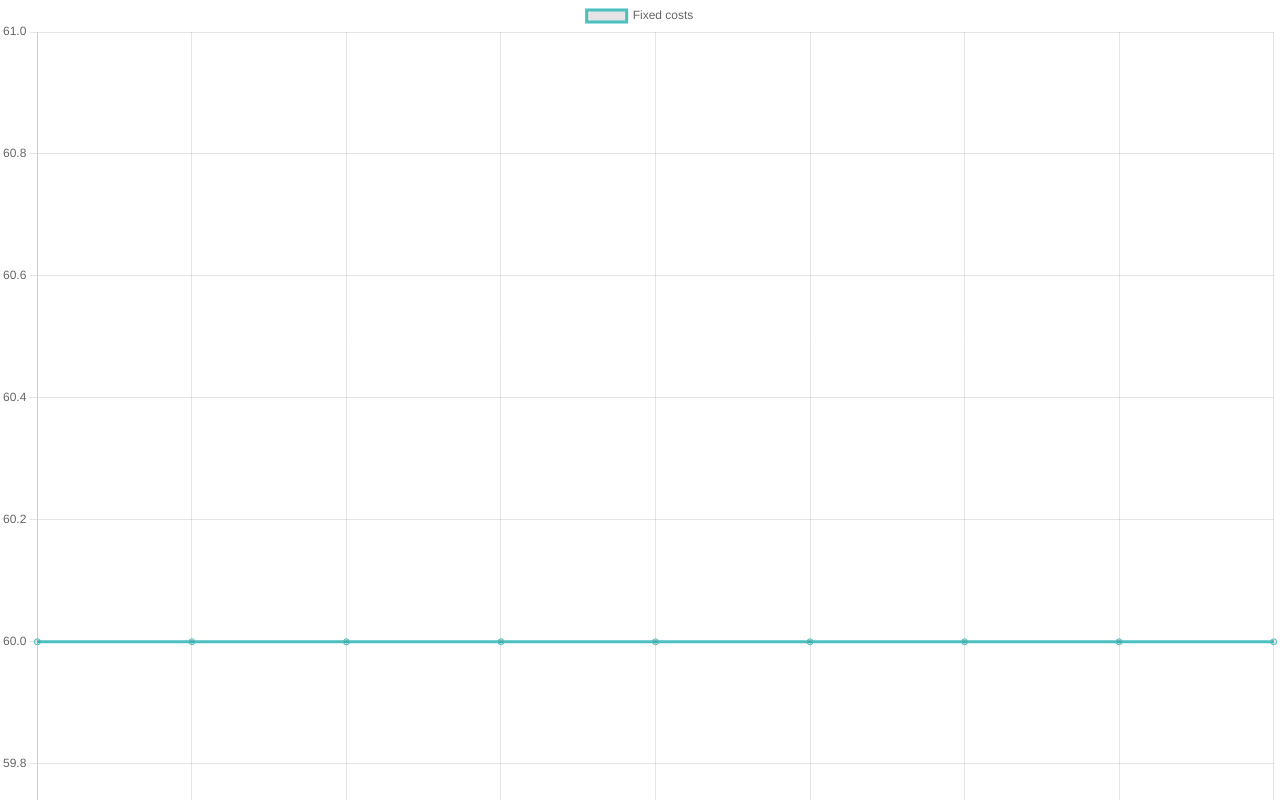
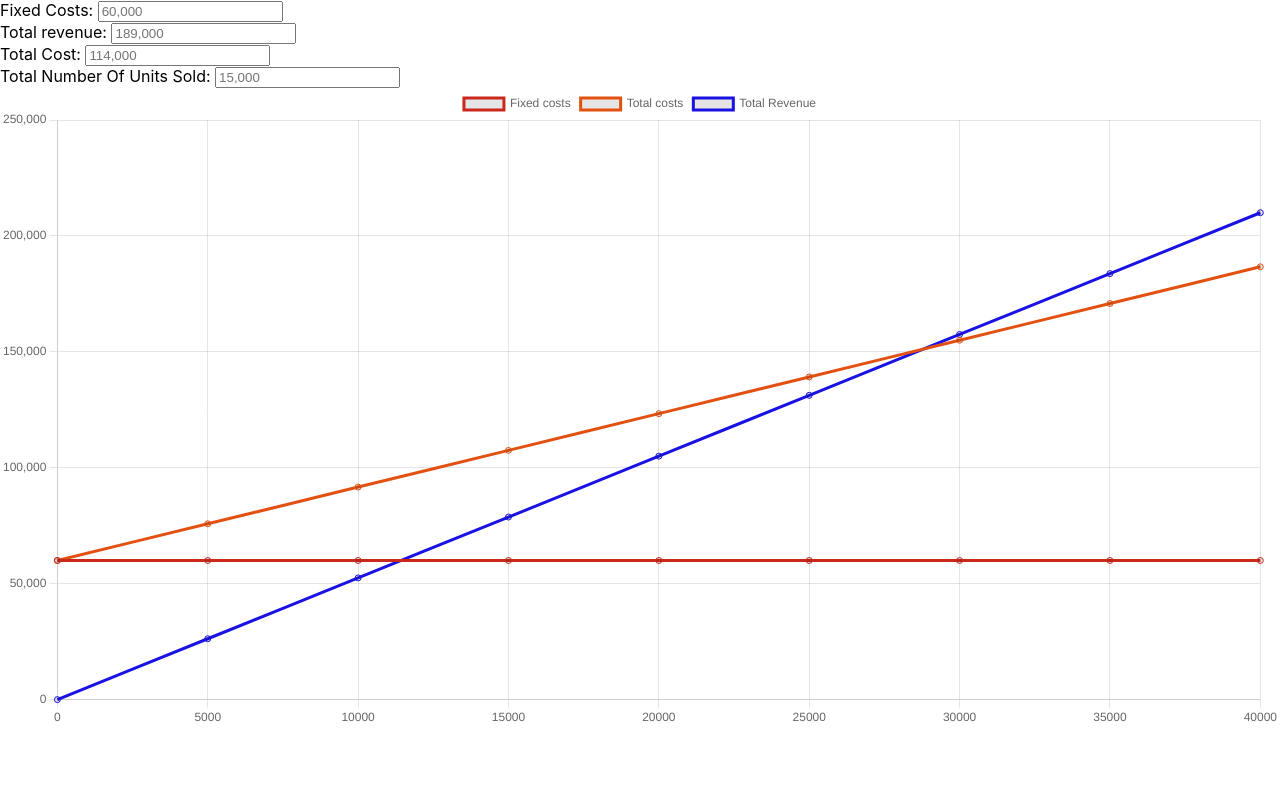
Before and after one commit to JagTheFriend/Break-Even-Chart, a Next.js app: page /graph in a window 1280 px wide. Shown: the top 800 px of the page. Built offline with nearby package versions, Linux system fonts and the light colour scheme.

Commit message:
It is able to draw graph with hardcoded values

```diff
--- a/pages/graph.tsx
+++ b/pages/graph.tsx
@@ -1,18 +1,79 @@
+import { useState } from "react";
 import { Line } from "react-chartjs-2";
+import { createLabels, getRevData, getCostData } from "../util";
 
 export default function BreakEvenGraph() {
-  const labels = [1, 2, 3, 4, 5, 6, 7, 8, 9];
+  const [fixedCost, setFixedCost] = useState(60_000);
+  const [totalRevenue, setTotalRevenue] = useState(189_000);
+  const [totalCost, setTotalCost] = useState(114_000);
+  const [totalUnitsSold, setTotalUnitsSold] = useState(36_000);
   const data = {
-    labels: labels,
+    labels: createLabels(),
     datasets: [
       {
         label: "Fixed costs",
-        data: [60, 60, 60, 60, 60, 60, 60, 60, 60],
+        data: [...new Array(12).fill(fixedCost)],
         fill: false,
-        borderColor: "rgb(75, 192, 192)",
+        borderColor: "rgb(201, 41, 26)",
+        tension: 0.1,
+      },
+      {
+        label: "Total costs",
+        data: getCostData(totalCost, totalUnitsSold, fixedCost),
+        fill: false,
+        borderColor: "rgb(227, 81, 18)",
+        tension: 0.1,
+      },
+      {
+        label: "Total Revenue",
+        data: getRevData(totalRevenue, totalUnitsSold),
+        fill: false,
+        borderColor: "rgb(25, 18, 227)",
         tension: 0.1,
       },
     ],
   };
-  return <Line data={data} height={"1vh"} width={"1vw"} />;
+  const options = {
+    maintainAspectRatio: true,
+  };
+  return (
+    <div>
+      Fixed Costs:{" "}
+      <input
+        type="number"
+        name="fixedCost"
+        id="fixedCostsInput"
+        placeholder="60,000"
+        onChange={(data) => setFixedCost(parseInt(data.target.value))}
+      />
+      <br />
+      Total revenue:{" "}
+      <input
+        type="number"
+        name="totalRevenue"
+        id="totalRevenueInput"
+        placeholder="189,000"
+        onChange={(data) => setTotalRevenue(parseInt(data.target.value))}
+      />
+      <br />
+      Total Cost:{" "}
+      <input
+        type="number"
+        name="totalCost"
+        id="totalCostInput"
+        placeholder="114,000"
+        onChange={(data) => setTotalCost(parseInt(data.target.value))}
+      />
+      <br />
+      Total Number Of Units Sold:{" "}
+      <input
+        type="number"
+        name="totalCost"
+        id="totalCostInput"
+        placeholder="15,000"
+        onChange={(data) => setTotalUnitsSold(parseInt(data.target.value))}
+      />
+      <Line data={data} options={options} />
+    </div>
+  );
 }
```
